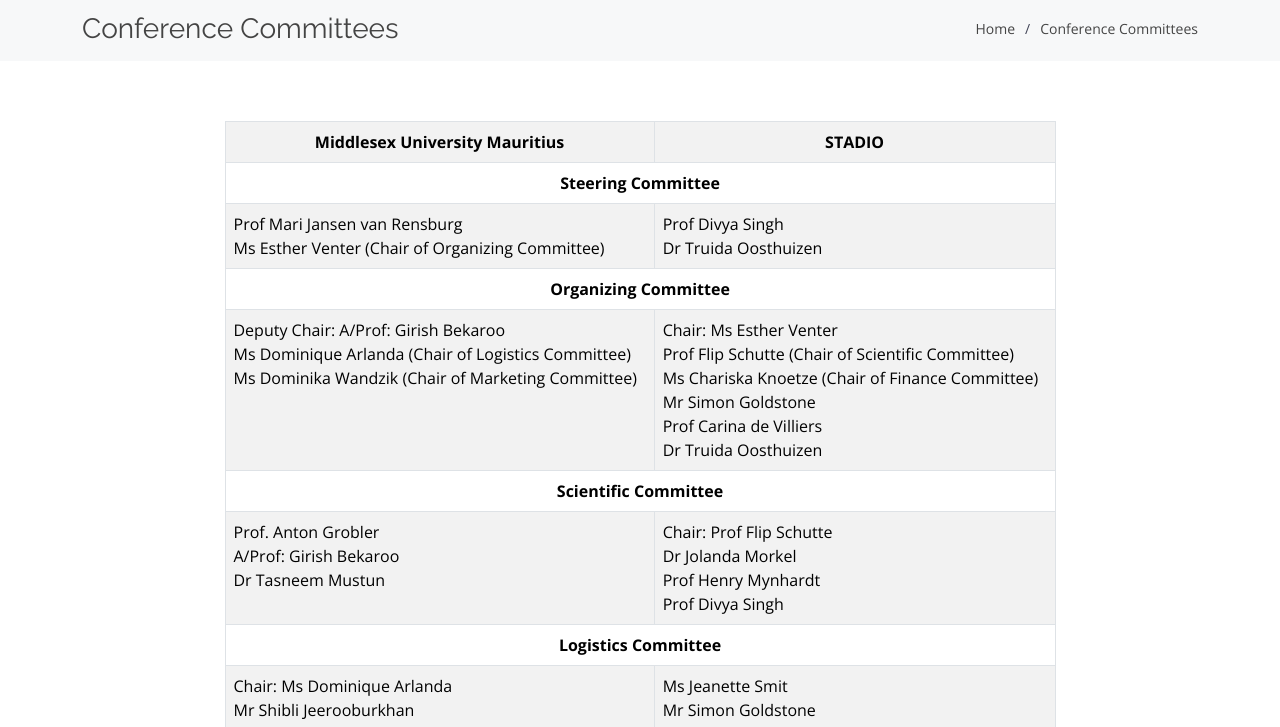
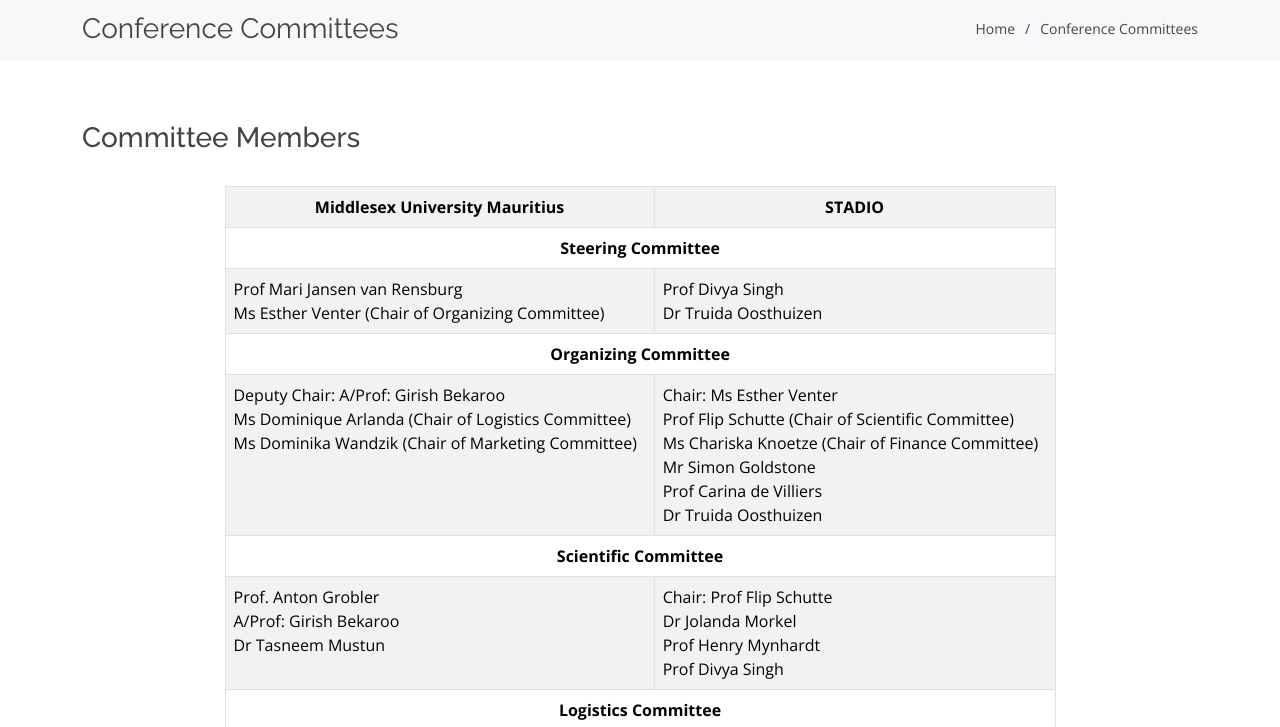
Before and after one commit to mrinalsharma14/RLDE2024, a plain HTML site: page committees.html in a window 1280 px wide. Shown: the part 73-800 px from the top of the page. Drawn offline with nearby package versions, Linux system fonts and the light colour scheme.

Commit message:
table update

```diff
--- a/committees.html
+++ b/committees.html
@@ -82,6 +82,7 @@
         <section class="inner-page">
             <div class="container">
                 <div class="row">
+                    <h3 class="pb-4">Committee Members</h3>
                     <div class="col-lg-9 text-center text-lg-start" style="margin-left: auto; margin-right: auto;">
                         <table class="table table-bordered table-striped table-hover">
                             <tbody>
```
